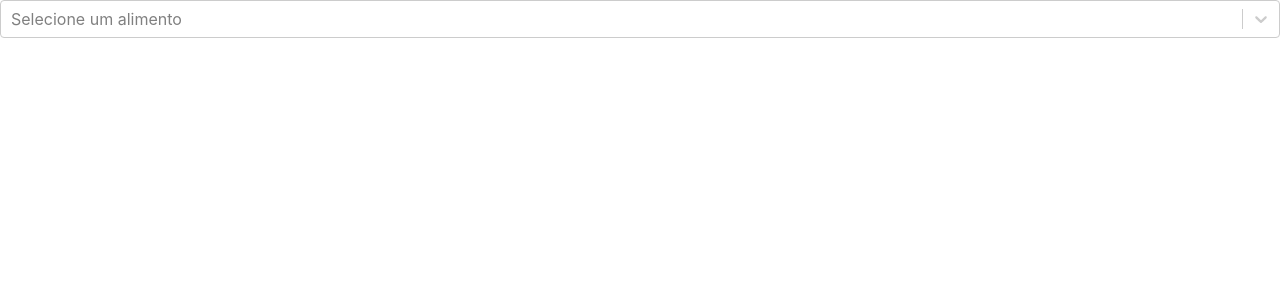
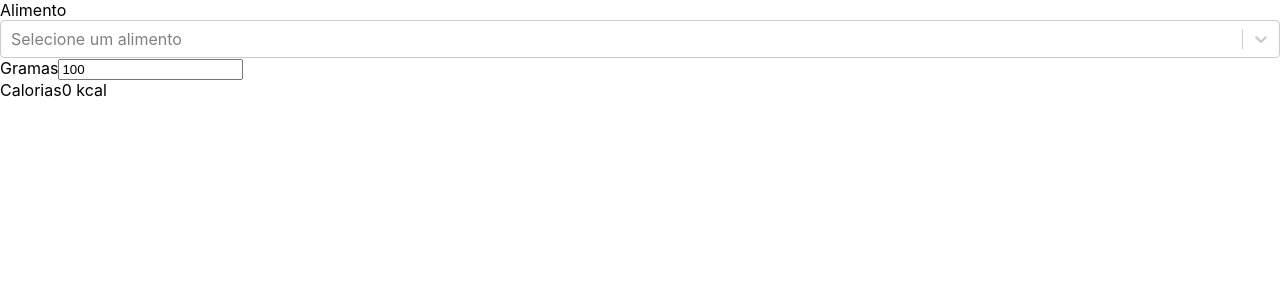
Before and after one commit to gsutavo-f/diet-converter, a React (Vite) app in the folder client/: page / in a window 1280 px wide. Shown: the top 300 px of the page. Built offline with nearby package versions, Linux system fonts and the light colour scheme; no server answers.

Commit message:
[feat] calculation of the number of calories per food and weight

```diff
--- a/client/src/App.tsx
+++ b/client/src/App.tsx
@@ -19,6 +19,8 @@ interface Food {
 export default function App() {
    const [selectList, setSelectList] = useState<FoodSelect[]>([]);
    const [selectedFood, setSelectedFood] = useState<Food>();
+   const [grams, setGrams] = useState(100);
+   const [calories, setCalories] = useState(0);
 
    function findFoodById(id: String) {
       Axios.get(`http://localhost:3001/food/${id}`).then((response) => {
@@ -32,8 +34,17 @@ export default function App() {
       });
    }, []);
 
+   useEffect(() => {
+      if (selectedFood) {
+         setCalories(Number(selectedFood.calories) * grams / 100);
+      }
+   }, [selectedFood, grams]);
+
    return (
       <div>
+         <label htmlFor="food">
+            Alimento
+         </label>
          <Select
             name="food"
             placeholder="Selecione um alimento"
@@ -43,6 +54,21 @@ export default function App() {
                findFoodById(event!.value.toString());
             }}
          />
+         <label htmlFor="grams">
+            Gramas
+         </label>
+         <input
+            type="number"
+            name="grams"
+            value={grams}
+            onChange={(event) => setGrams(event.target.valueAsNumber)}
+            required
+         />
+         <br/>
+         <label>
+            Calorias
+         </label>
+         {calories} kcal
       </div>
    );
 }
```
